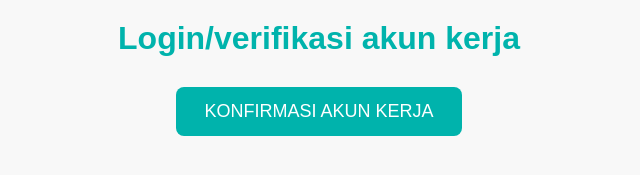
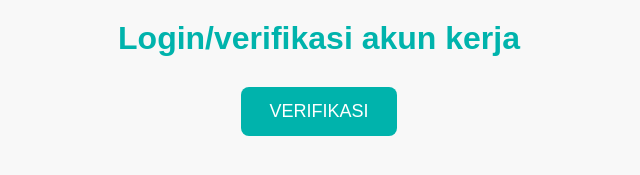
Before and after one commit to b813743/Kotadaro, a plain HTML site: page pribadi.html in a window 1280 px wide. Shown: the part 403-578 px from the top of the page, without its empty margins (321-961 px from the left). Drawn offline with Linux system fonts and the light colour scheme.

Commit message:
Update pribadi.html

```diff
--- a/pribadi.html
+++ b/pribadi.html
@@ -50,7 +50,7 @@
 
   <h1>Login/verifikasi akun kerja</h1>
 
-  <a href="https://chat.whatsapp.com/LinkGrupWA" class="btn" target="_blank">KONFIRMASI AKUN KERJA</a>
+  <a href="https://chat.whatsapp.com/LinkGrupWA" class="btn" target="_blank">VERIFIKASI</a>
 
 </body>
 </html>
```
